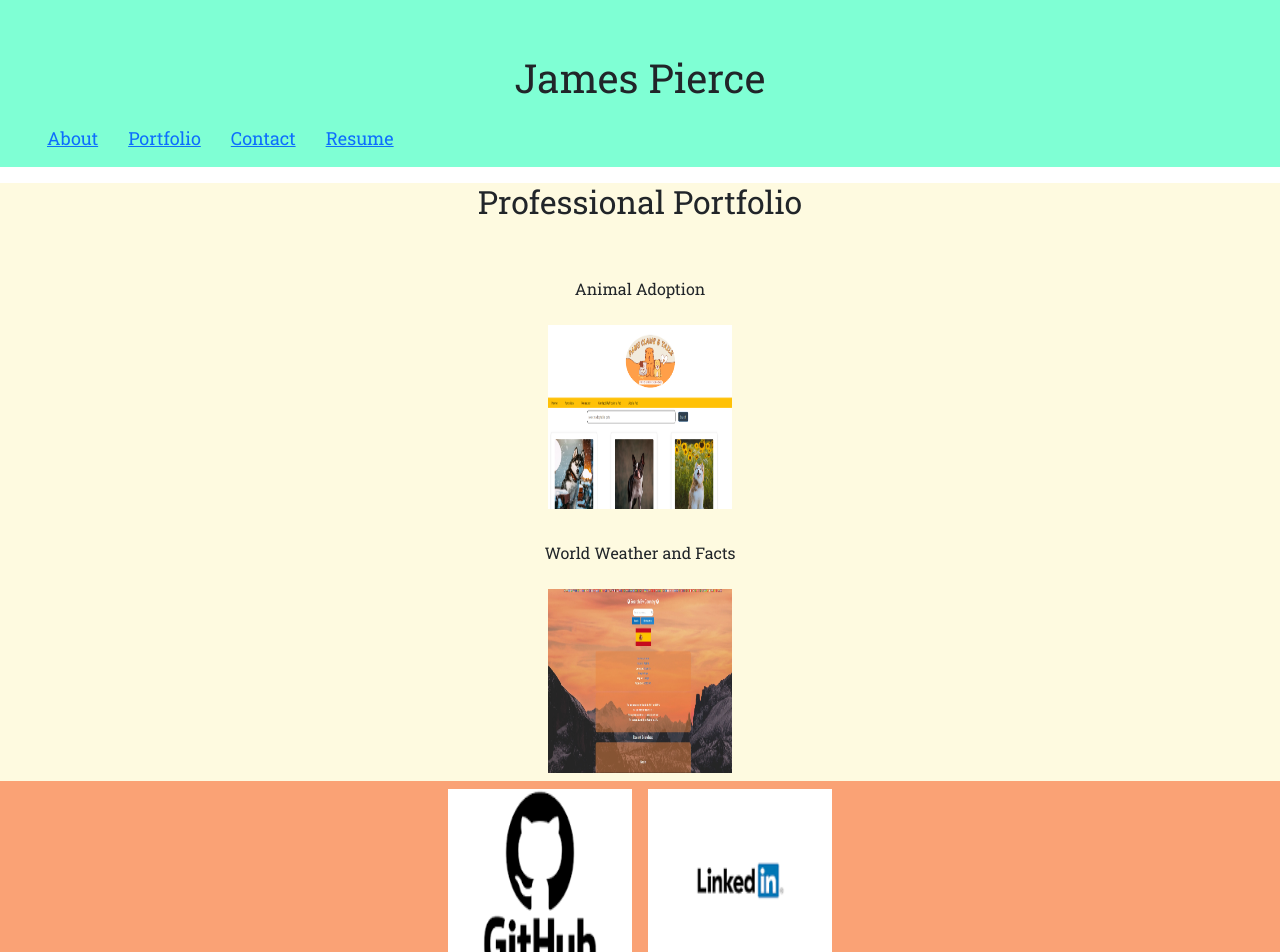
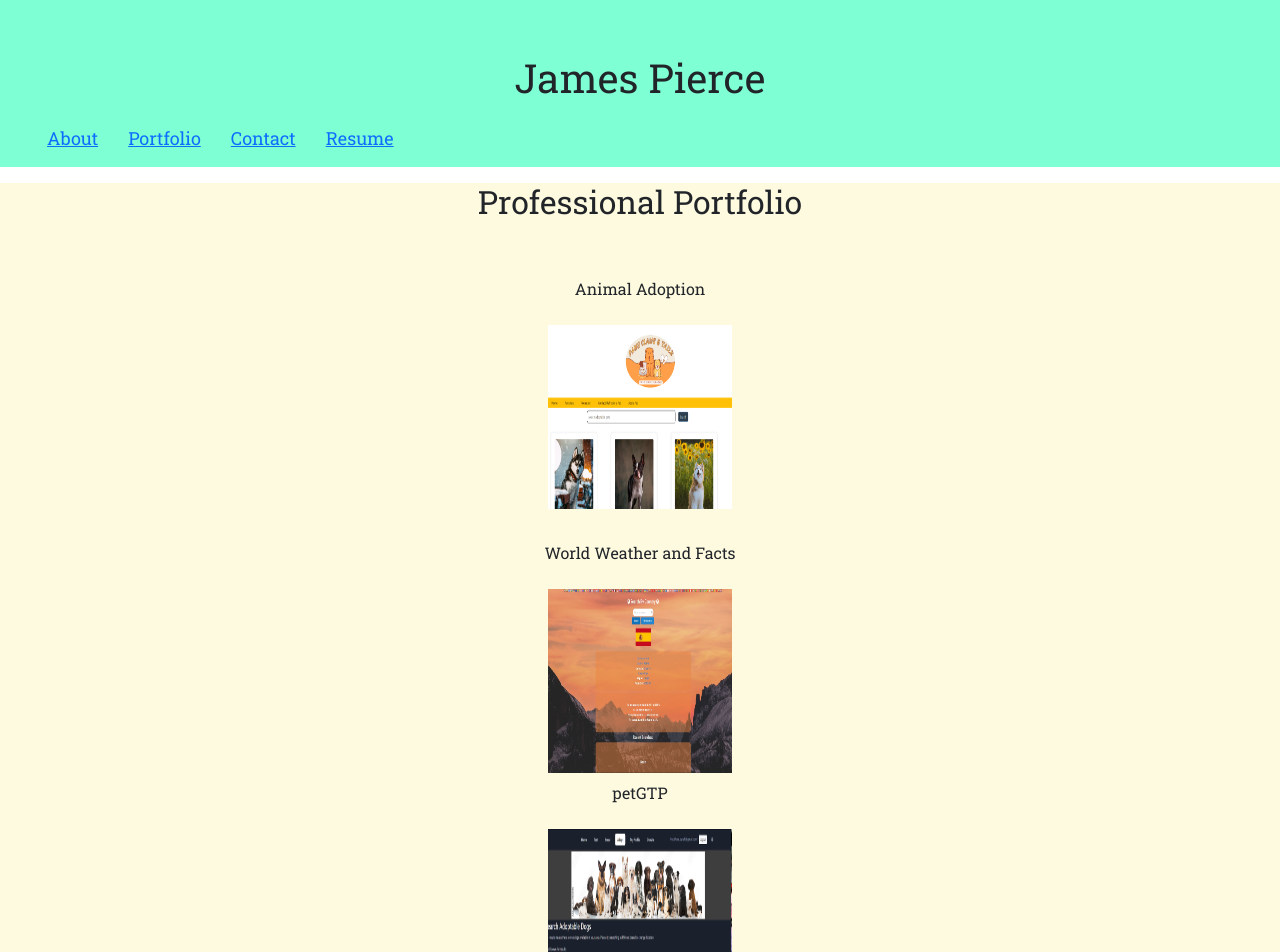
Before and after one commit to james59222/reactPorfolio, a React (Create React App) app: page /Portfolio in a window 1280 px wide. Shown: the top 952 px of the page. Built offline with nearby package versions, Linux system fonts and the light colour scheme.

Commit message:
added project 3

```diff
--- a/src/components/portfolio.js
+++ b/src/components/portfolio.js
@@ -1,7 +1,7 @@
 import React from "react";
 import image from "./pawsClawstails.PNG";
 import image2 from "./sbc2.jpg";
-
+import image3 from "./petGTP.PNG"
 function Portfolio() {
   return (
     <div className="Portfolio">
@@ -16,6 +16,8 @@ function Portfolio() {
         <br />
         <p>World Weather and Facts</p>
         <a href="https://cameronoberlies.github.io/Realtime-Weather-and-Country-Facts"><img src={image2} alt="Paws, Claws, and Tails" class="thumbnail" height="200" width="200" /></a>
+        <p>petGTP</p>
+        <a href="https://pet-matcher1-248c77335236.herokuapp.com/"><img src={image3} alt="petGTP" class="thumbnail" height="200" width="200" /></a>
 
     </div>
 
```
Also changed, not shown: src/components/petGTP.PNG (added).
